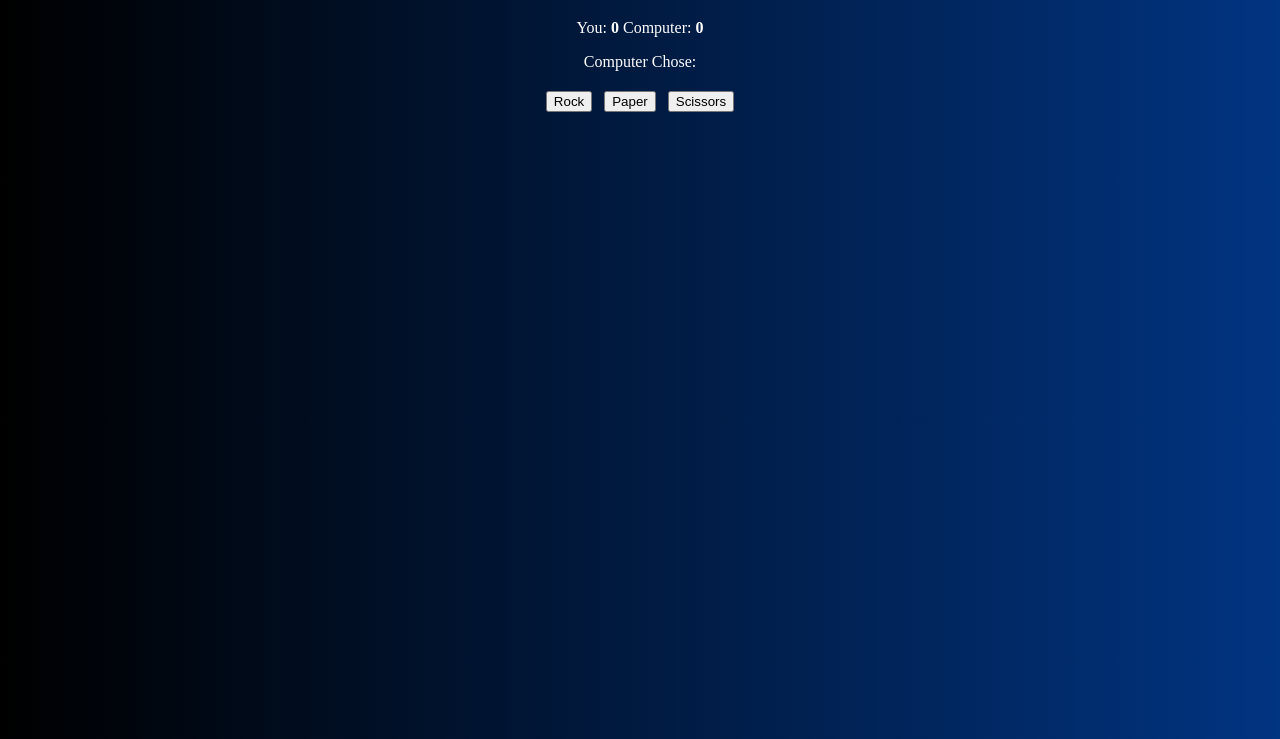
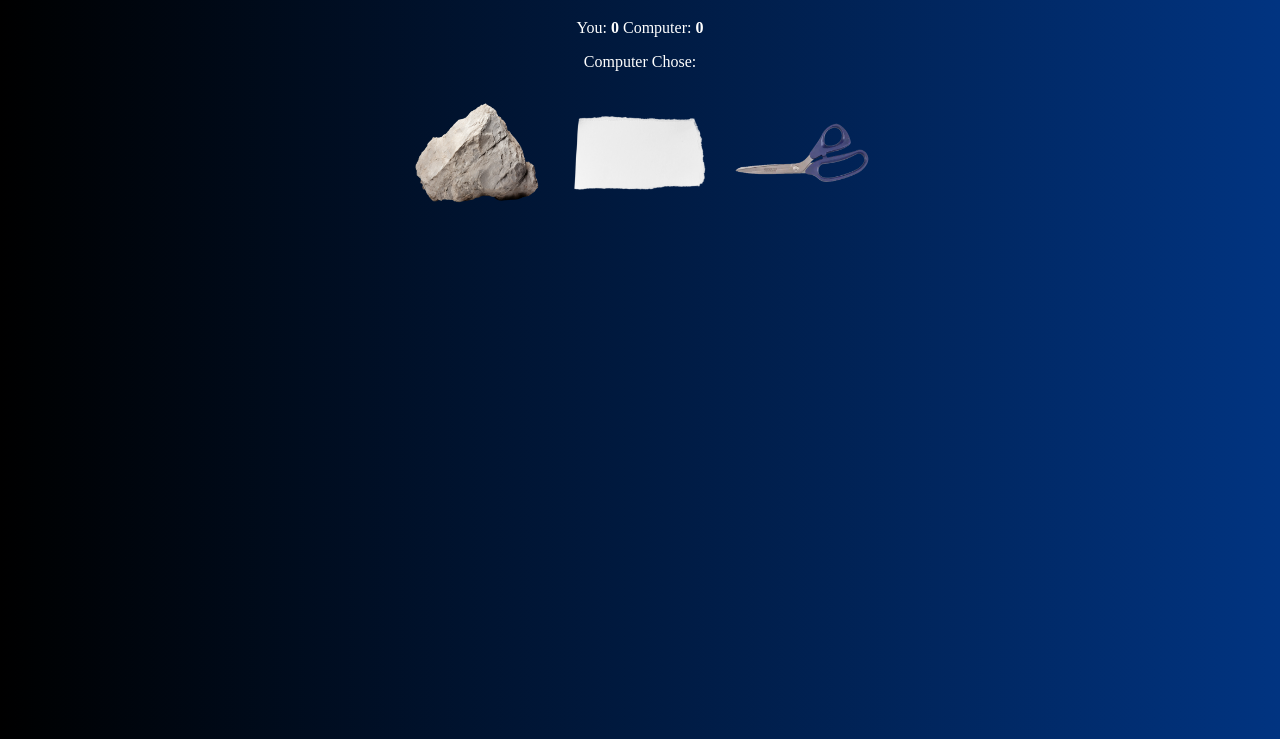
Before and after one commit to jedtherooster/rock-paper-scissors-ui, a plain HTML site: page index.html in a window 1280 px wide. Shown: the part 61-800 px from the top of the page. Drawn offline with Linux system fonts and the light colour scheme.

Commit message:
added images

```diff
--- a/index.html
+++ b/index.html
@@ -12,9 +12,9 @@
         <p>You: <span class="playerScore"><strong>0</strong></span> Computer: <span class="computerScore"><strong>0</strong></span></p><p>
         <div class="computerChoiceDiv">Computer Chose: <span class="computerChoice"></span></div>
         <div class="inputs">
-            <button class="rock" value="1">Rock</button>
-            <button class="paper" value="2">Paper</button>
-            <button class="scissors" value="3">Scissors</button>
+            <img src="/img/rock-stone-boulder-isolated-on-transparent-background-file-cut-out-ai-generated-png.webp" class="rock" value="1">
+            <img src="/img/white-ripped-piece-of-paper-isolated-on-transparent-background-file-png.png" class="paper" value="2">
+            <img src="/img/177933245.webp" class="scissors" value="3">
         </div>
         <div class="result"></div>
     </div>
--- a/script.js
+++ b/script.js
@@ -54,5 +54,5 @@ function playGame() {
 
 
 // TODO
-// Make buttons Images
+// Add Font
 // Make website look nicer
--- a/style.css
+++ b/style.css
@@ -24,3 +24,7 @@ h1, p, .computerChoiceDiv{
 .computerChoice, .playerScore, .computerScore {
     font-weight: bold;
 }
+
+.rock, .paper, .scissors {
+    width: 150px;
+}
```
Also changed, not shown: img/177933245.webp (added), img/rock-stone-boulder-isolated-on-transparent-background-file-cut-out-ai-generated-png.webp (added), img/white-ripped-piece-of-paper-isolated-on-transparent-background-file-png.png (added).
